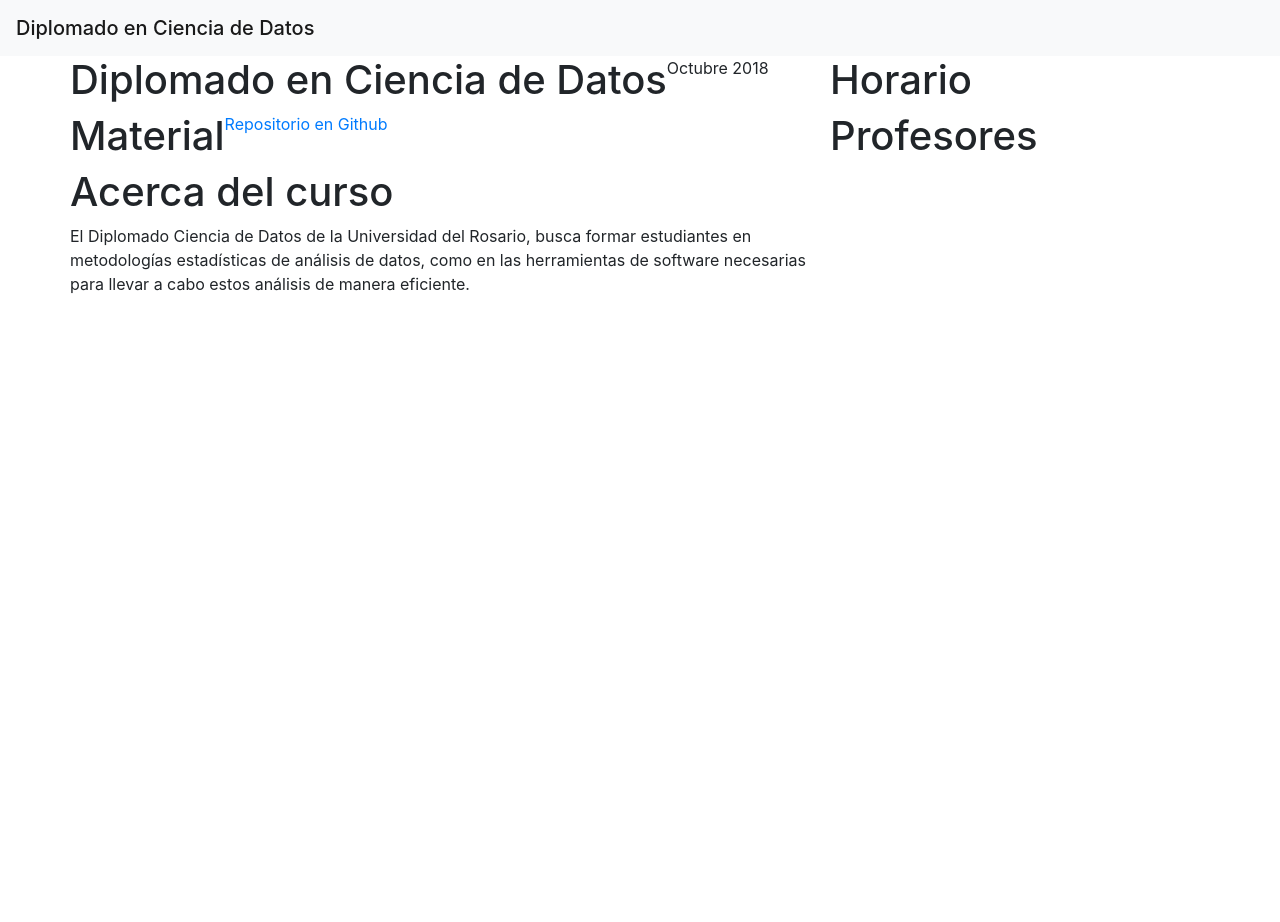
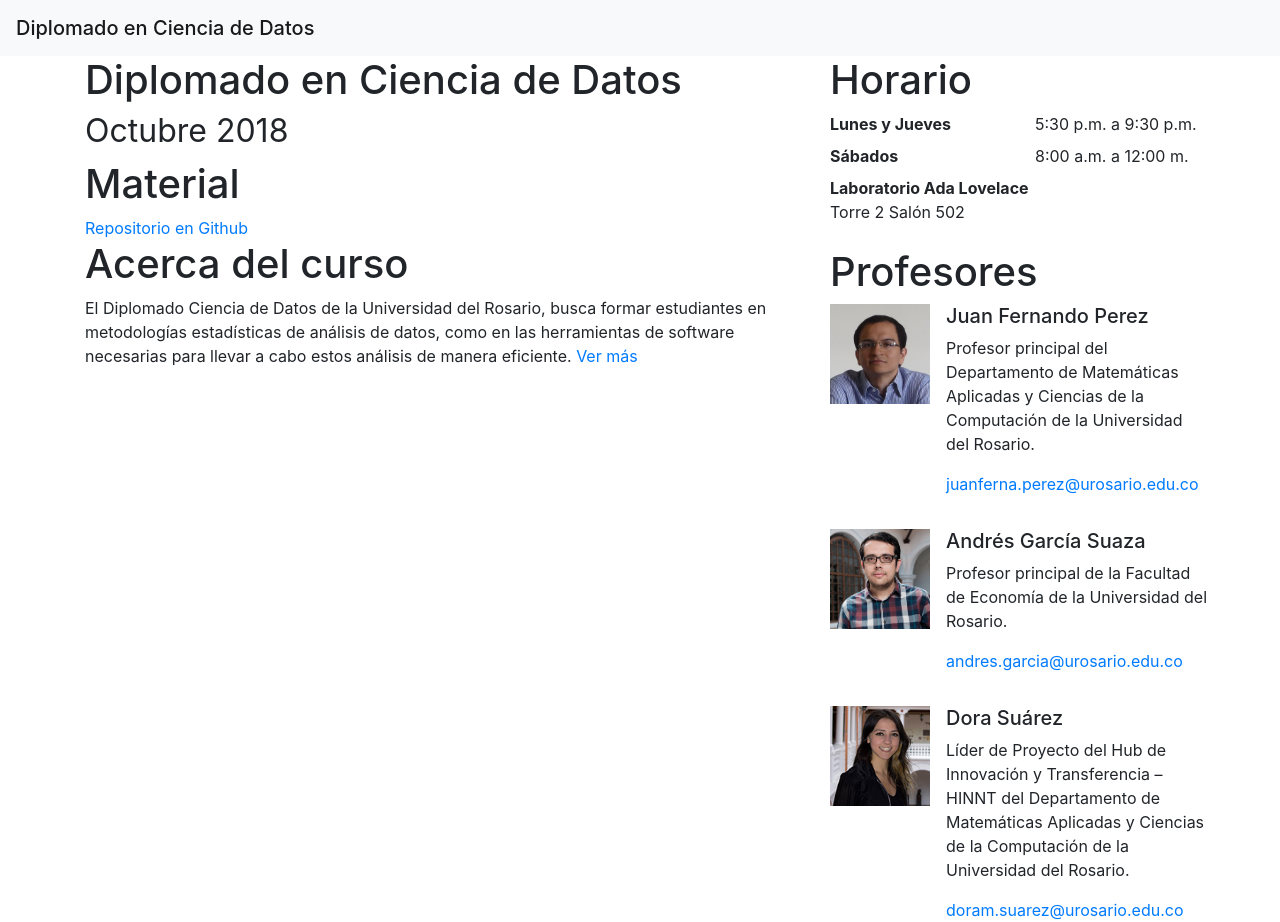
Before and after one commit to macc-urosario/dcd2018, a plain HTML site: page docs/index.html in a window 1280 px wide. Before the commit the page ends 800 px from the top, so only its background shows below. Drawn offline with Linux system fonts and the light colour scheme.

Commit message:
primera pagina

```diff
--- a/docs/index.html
+++ b/docs/index.html
@@ -15,25 +15,56 @@
 		<div class="container">
 			<div class="row">
 				<div class="col-sm-12 col-md-8">
-					<div class="row">
-						<h1>Diplomado en Ciencia de Datos</h1>
-						<p>Octubre 2018</p>
-					</div>
-					<div class="row">
+						<h1>Diplomado en Ciencia de Datos<br><small>Octubre 2018</small></h1>
+
 						<h1>Material</h1>
-						<a href="https://github.com/macc-urosario/dcd2018">Repositorio en Github</a>
-					</div>
-					<div class="row">
+						<a href="https://github.com/macc-urosario/dcd2018" target="_blank">Repositorio en Github</a>
 						<h1>Acerca del curso</h1>
-						<p>El Diplomado Ciencia de Datos de la Universidad del Rosario, busca formar estudiantes en metodologías estadísticas de análisis de datos, como en las herramientas de software necesarias para llevar a cabo estos análisis de manera eficiente.</p>
-					</div>
+						<p>El Diplomado Ciencia de Datos de la Universidad del Rosario, busca formar estudiantes en metodologías estadísticas de análisis de datos, como en las herramientas de software necesarias para llevar a cabo estos análisis de manera eficiente. <a href="https://educacioncontinuamkt.urosario.edu.co/07o7-diplomado-en-ciencia-de-datos-universidad-del-rosario/" target="_blank">Ver más</a></p>
 				</div>
 				<div class="col-sm-12 col-md-4">
 					<div class="row">
 						<h1>Horario</h1>
+
+						<dl class="row">
+							<dt class="col-6">Lunes y Jueves</dt>
+							<dd class="col-6">5:30 p.m. a 9:30 p.m.</dd>
+							<dt class="col-6">Sábados</dt>
+							<dd class="col-6">8:00 a.m. a 12:00 m.</dd>
+							<dt class="col-12">Laboratorio Ada Lovelace</dt>
+							<dd class="col-12">Torre 2 Salón 502</dd>
+						</dl>
 					</div>
 					<div class="row">
 						<h1>Profesores</h1>
+						<div class="media">
+							<img class="mr-3" src="./images/jfp.jpg" width="100px" alt="Generic placeholder image">
+							<div class="media-body">
+								<h5 class="mt-0">Juan Fernando Perez</h5>
+								<p>Profesor principal del Departamento de Matemáticas Aplicadas y Ciencias de la Computación de la Universidad del Rosario.</p>
+								<a href="mailto:someone@example.com?Subject=Hello%20again" target="_top">juanferna.perez@urosario.edu.co</a>
+							</div>
+						</div>
+						<hr>
+						<div class="media">
+							<img class="mr-3" src="./images/ags.jpg" width="100px" alt="Generic placeholder image">
+							<div class="media-body">
+								<h5 class="mt-0">Andrés García Suaza</h5>
+								<p>Profesor principal de la Facultad de Economía de la Universidad del Rosario.</p>
+								<a href="mailto:someone@example.com?Subject=Hello%20again" target="_top">andres.garcia@urosario.edu.co</a>
+
+							</div>
+						</div>
+						<hr>
+						<div class="media">
+							<img class="mr-3" src="./images/ds.jpg" width="100px" alt="Generic placeholder image">
+							<div class="media-body">
+								<h5 class="mt-0">Dora Suárez</h5>
+								<p>Líder de Proyecto del Hub de Innovación y Transferencia – HINNT del Departamento de Matemáticas Aplicadas y Ciencias de la Computación de la Universidad del Rosario.</p>
+								<a href="mailto:someone@example.com?Subject=Hello%20again" target="_top">doram.suarez@urosario.edu.co</a>
+
+							</div>
+						</div>
 					</div>
 				</div>
 			</div>
```
Also changed, not shown: docs/images/100x100.png (added), docs/images/140x140.png (added), docs/images/Juan-Fernando.jpg (deleted), docs/images/ags.jpg (added), docs/images/ds.jpg (added), docs/images/jfp.jpg (added).
